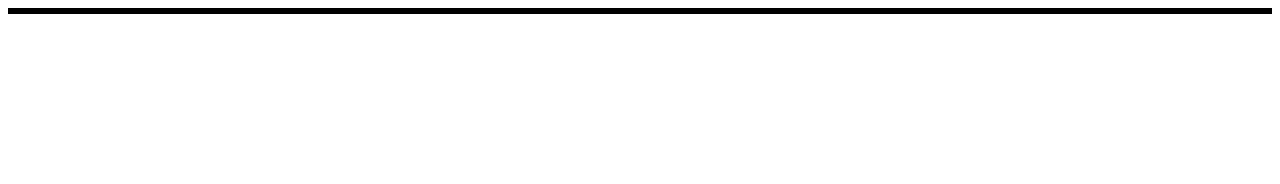
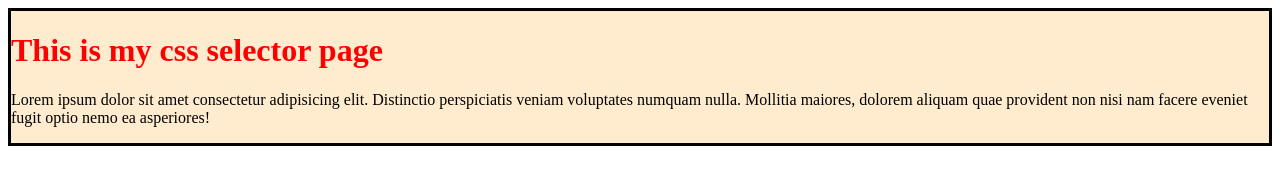
Before and after one commit to Arjun259194/htm, a plain HTML site: page cssSelector.html in a window 1280 px wide. Drawn offline with Linux system fonts and the light colour scheme.

Commit message:
Update cssSelector.html

```diff
--- a/cssSelector.html
+++ b/cssSelector.html
@@ -17,8 +17,8 @@
   </head>
   <body>
     <div>
-      <!-- <h1>This is my css selector page</h1>
-        <p>Lorem ipsum dolor sit amet consectetur adipisicing elit. Distinctio perspiciatis veniam voluptates numquam nulla. Mollitia maiores, dolorem aliquam quae provident non nisi nam facere eveniet fugit optio nemo ea asperiores!</p> -->
+      <h1>This is my css selector page</h1>
+        <p>Lorem ipsum dolor sit amet consectetur adipisicing elit. Distinctio perspiciatis veniam voluptates numquam nulla. Mollitia maiores, dolorem aliquam quae provident non nisi nam facere eveniet fugit optio nemo ea asperiores!</p>
     </div>
   </body>
 </html>
```
